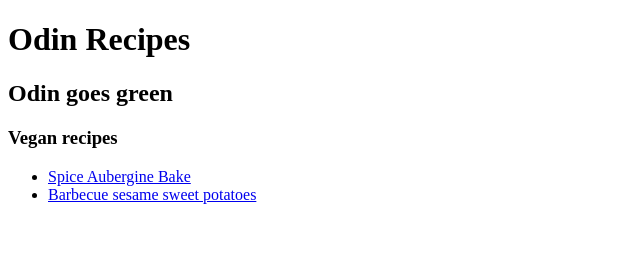
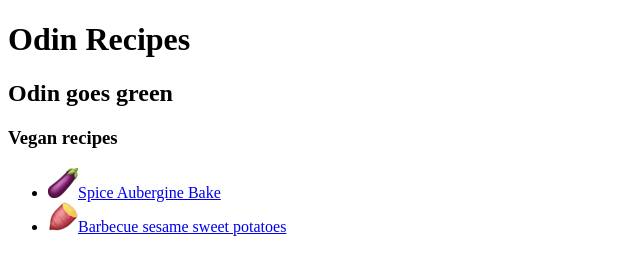
Before and after one commit to kszfanni/odin-recipes, a plain HTML site: page recipes/index.html in a window 1280 px wide. Shown: the whole page, without its empty margins (0-640 px from the left). Drawn offline with Linux system fonts and the light colour scheme.

Commit message:
Add to list pictures

```diff
--- a/recipes/index.html
+++ b/recipes/index.html
@@ -6,7 +6,7 @@
 <h2>Odin goes green</h2>
 <h3>Vegan recipes</h3>
 <ul>
-<li><a href="spice-aubergine-bake.html">Spice Aubergine Bake</a></li>
-<li><a href="barbecue-sesame-sweet-potatoes.html">Barbecue sesame sweet potatoes</a></li>
+<li><img src="images/eggplant_emoji.png"><a href="spice-aubergine-bake.html">Spice Aubergine Bake</a></li>
+<li><img src="images/sweetpotato_emoji.png"><a href="barbecue-sesame-sweet-potatoes.html">Barbecue sesame sweet potatoes</a></li>
 </body>
 </html>
```
